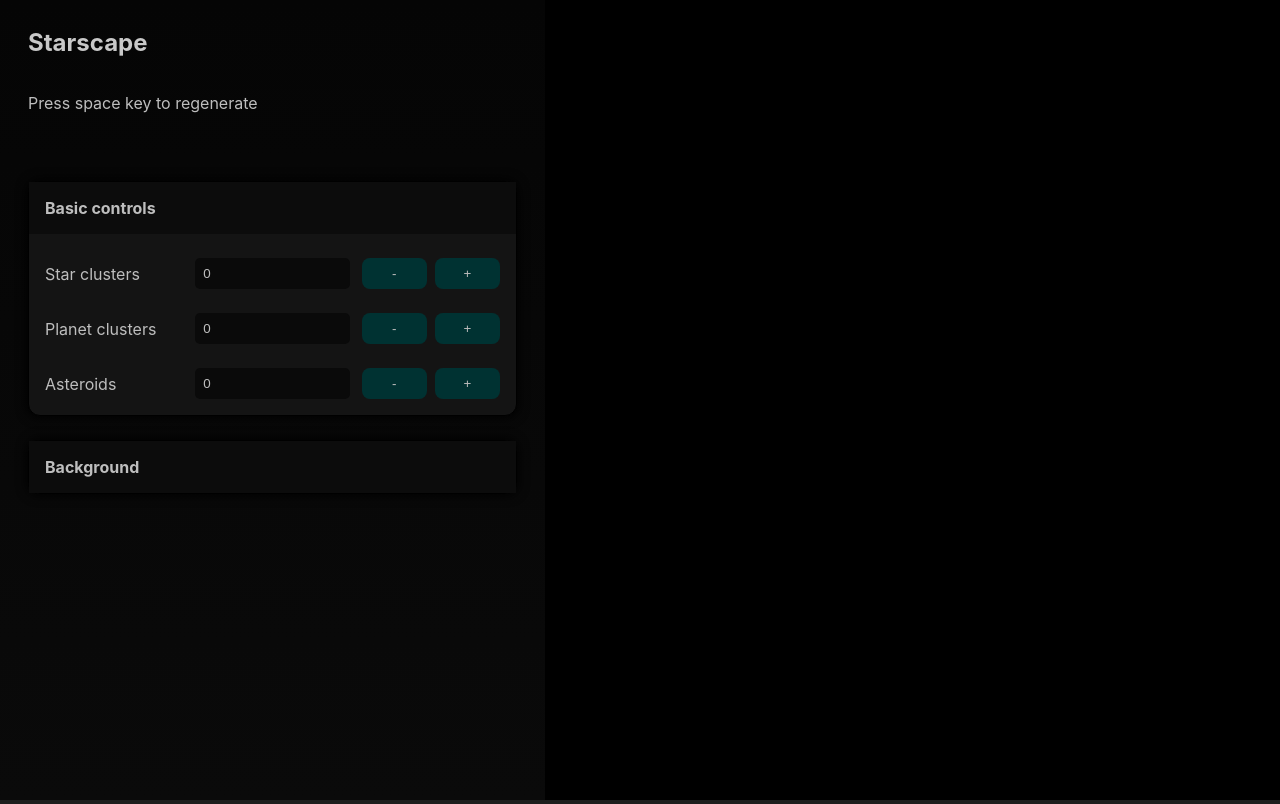
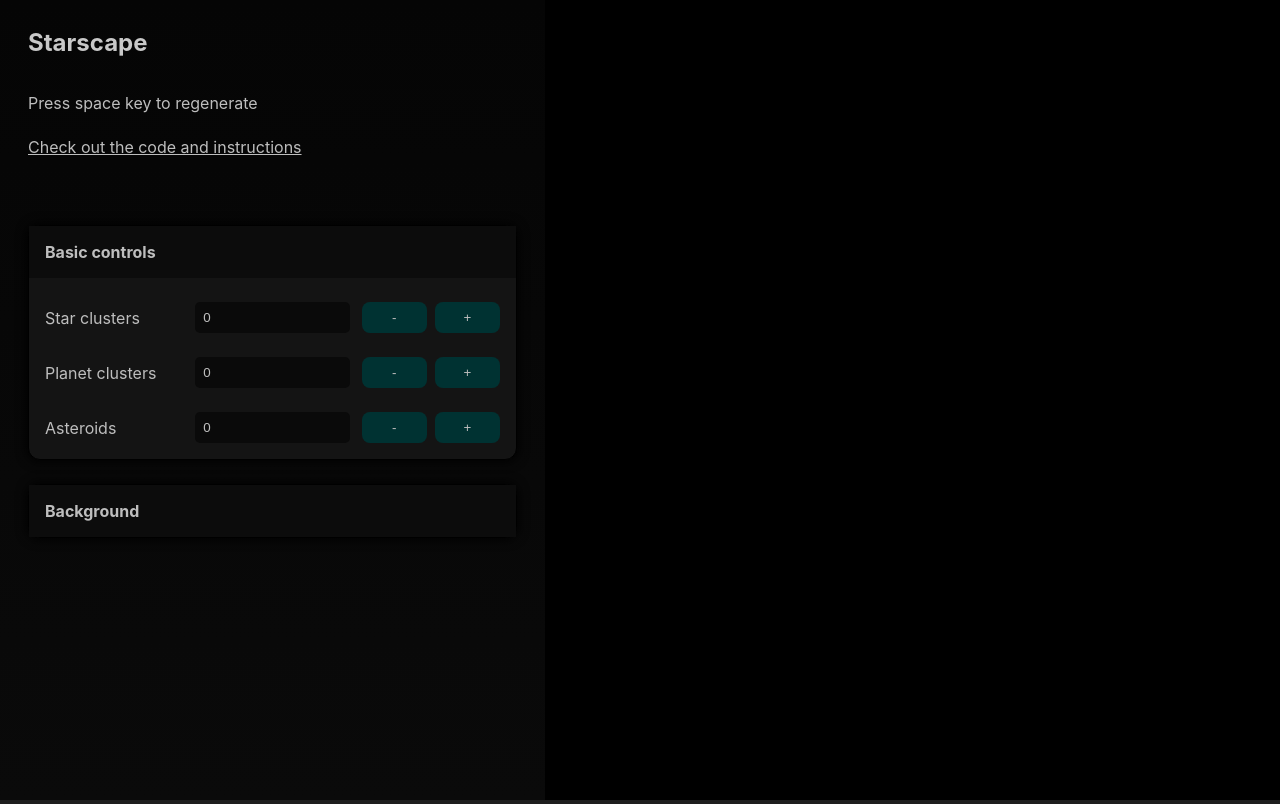
Before and after one commit to leemsdev/starscape-example, a React (Create React App) app: page / in a window 1280 px wide. Built offline with nearby package versions, Linux system fonts and the light colour scheme.

Commit message:
add github link

```diff
--- a/src/scenes/configuration/configuration.tsx
+++ b/src/scenes/configuration/configuration.tsx
@@ -19,6 +19,7 @@ export default function Configuration() {
 			<div style={{ display: 'flex', flex: 1, flexDirection: 'column', gap: '24px', padding: 16 }}>
 				<h1 style={{ margin: 0, marginBottom: 12, color: 'rgba(200, 200, 200, 1.0)' }}>Starscape</h1>
 				<span>Press space key to regenerate</span>
+				<a target="_blank" rel="noopener noreferrer" href="https://github.com/leemsdev/twinkling-stars">Check out the code and instructions</a>
 				<br />
 				<BasicControls />
 				<BackgroundControls />
```
